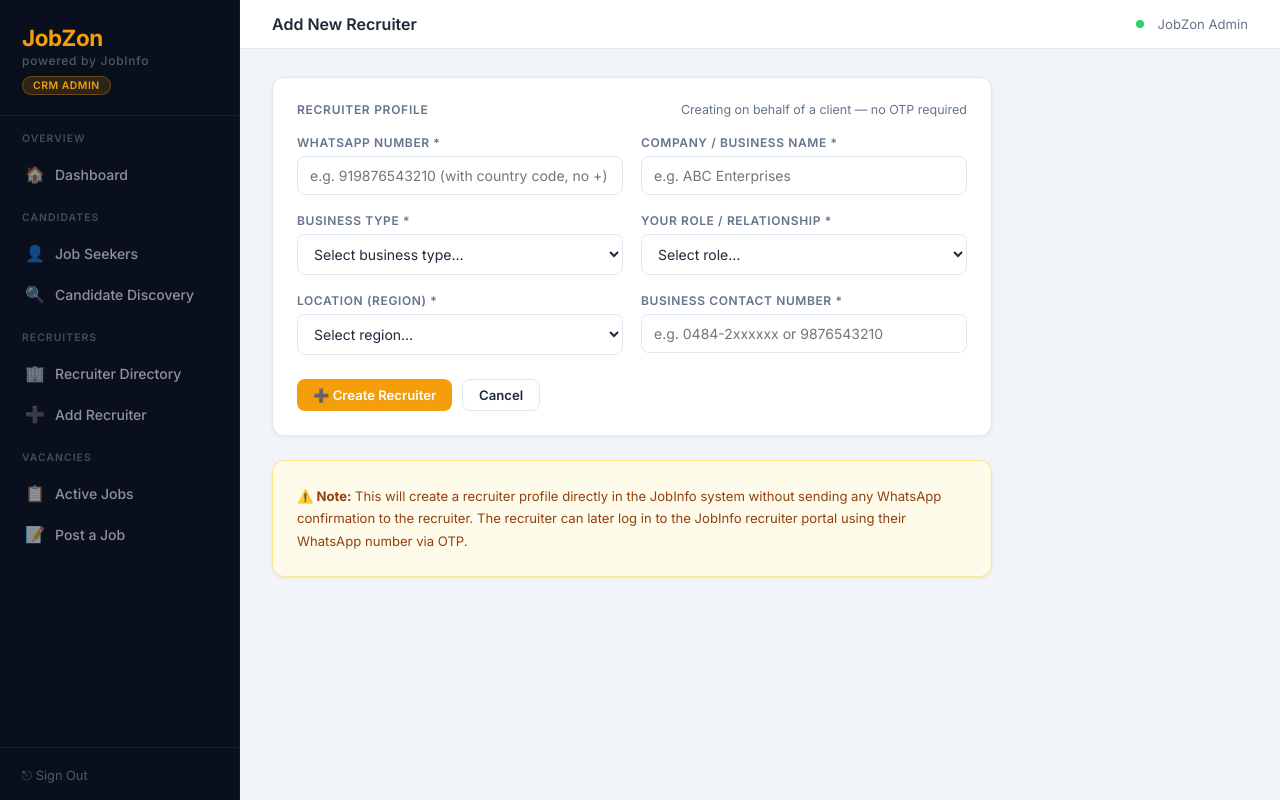
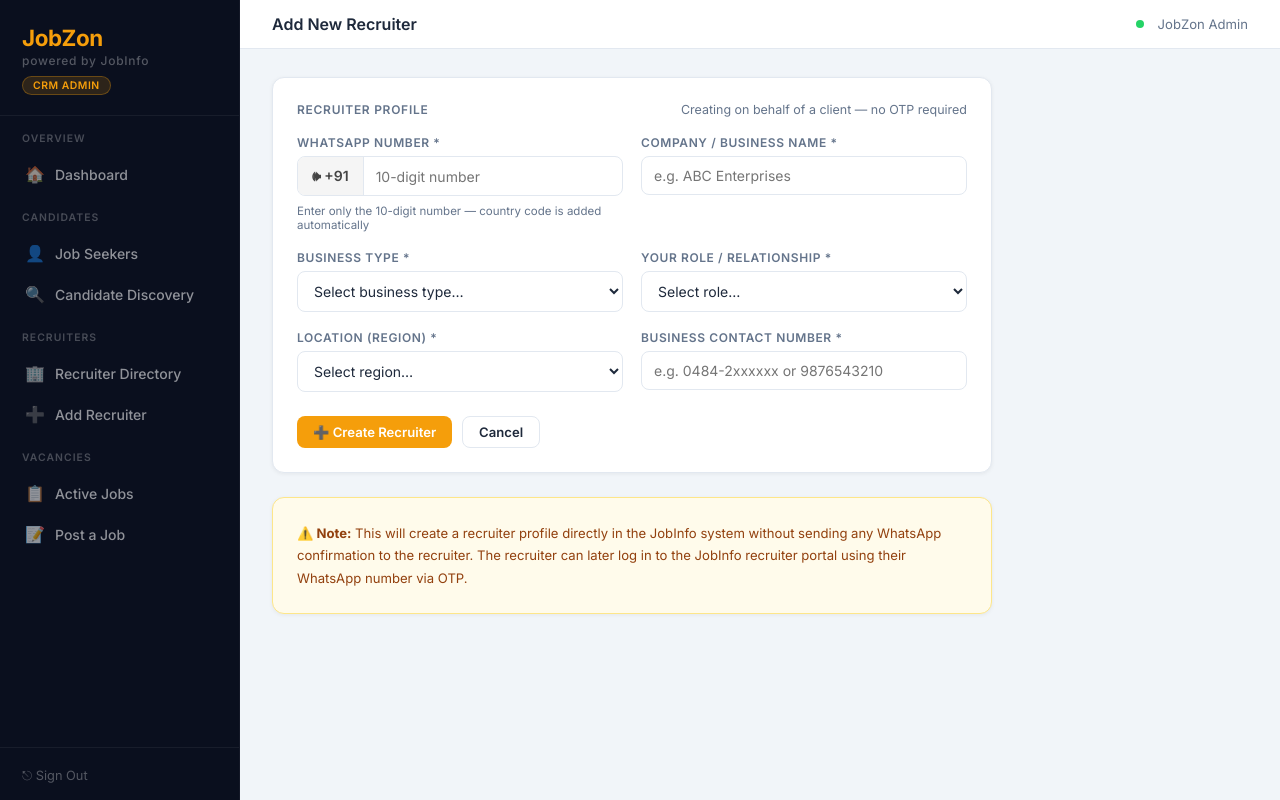
Before and after one commit to iammujthaba/jobinfo_back, a FastAPI app: template app/templates/jobzon/recruiter_form.html in a window 1280 px wide. Run offline with FastAPI, Linux system fonts and the light colour scheme; the template is opened without the code that fills it, so the values that code supplies are empty.

Commit message:
+91 added in jobzon admin recruiter reg, and edit profile added for recruiter dashboard

```diff
--- a/app/routers/jobzon.py
+++ b/app/routers/jobzon.py
@@ -303,7 +303,10 @@ async def jobzon_recruiter_create_submit(
     Create a recruiter profile on behalf of a client (no OTP required).
     JobZon is acting as a trusted intermediary.
     """
-    wa_number = wa_number.strip()
+    # Normalize: strip non-digits, then ensure the 91 country code is present
+    wa_number = "".join(c for c in wa_number if c.isdigit())
+    if not wa_number.startswith("91"):
+        wa_number = "91" + wa_number
     existing = db.query(Recruiter).filter_by(wa_number=wa_number).first()
     if existing:
         return templates.TemplateResponse(
--- a/app/templates/jobzon/base.html
+++ b/app/templates/jobzon/base.html
@@ -401,6 +401,7 @@
         .alert-success { background: #f0fdf4; color: #166534; border: 1px solid #bbf7d0; }
         .alert-error   { background: #fef2f2; color: #991b1b; border: 1px solid #fecaca; }
     </style>
+    {% block styles %}{% endblock %}
 </head>
 <body>
 
--- a/app/templates/jobzon/recruiter_form.html
+++ b/app/templates/jobzon/recruiter_form.html
@@ -1,6 +1,56 @@
 {% extends "jobzon/base.html" %}
 {% block title %}Add Recruiter — JobZon CRM{% endblock %}
 {% block page_title %}Add New Recruiter{% endblock %}
+
+{% block styles %}
+<style>
+  /* ── WhatsApp number prefix input ─────────────────── */
+  .wa-prefix-wrap {
+    display: flex;
+    border: 1px solid var(--border);
+    border-radius: 8px;
+    overflow: hidden;
+    background: #fff;
+    transition: border-color .15s;
+  }
+  .wa-prefix-wrap:focus-within {
+    border-color: var(--gold);
+    box-shadow: 0 0 0 3px rgba(245,158,11,.12);
+  }
+  .wa-prefix-badge {
+    background: #f5f5f5;
+    color: #444;
+    font-size: .875rem;
+    font-weight: 600;
+    padding: 10px 14px;
+    border-right: 1px solid var(--border);
+    white-space: nowrap;
+    user-select: none;
+    display: flex;
+    align-items: center;
+    gap: 5px;
+    flex-shrink: 0;
+  }
+  .wa-prefix-wrap input {
+    border: none !important;
+    border-radius: 0 !important;
+    box-shadow: none !important;
+    flex: 1;
+    min-width: 0;
+    padding: 10px 12px;
+    font-size: .875rem;
+    font-family: inherit;
+    color: var(--text);
+    outline: none;
+    background: transparent;
+  }
+  .wa-prefix-hint {
+    font-size: .72rem;
+    color: var(--muted);
+    margin-top: 2px;
+  }
+</style>
+{% endblock %}
 
 {% block content %}
 <div style="max-width:720px;">
@@ -52,10 +102,17 @@
         <form method="POST" action="/jobzon/recruiters/create" autocomplete="off">
             <div class="form-grid">
                 <div class="form-group">
-                    <label for="rc-wa">WhatsApp Number *</label>
-                    <input type="text" id="rc-wa" name="wa_number"
-                        placeholder="e.g. 919876543210 (with country code, no +)"
-                        value="{{ form_data.wa_number if form_data else '' }}" required>
+                    <label for="rc-wa-digits">WhatsApp Number *</label>
+                    <!-- Locked +91 prefix, admin enters only the 10-digit local number -->
+                    <div class="wa-prefix-wrap">
+                        <span class="wa-prefix-badge">&#128362; +91</span>
+                        <input type="tel" id="rc-wa-digits" placeholder="10-digit number"
+                            maxlength="10" pattern="[0-9]{10}" autocomplete="off"
+                            value="{{ (form_data.wa_number | string)[2:] if form_data and form_data.wa_number and (form_data.wa_number | string).startswith('91') else (form_data.wa_number if form_data else '') }}" required>
+                    </div>
+                    <!-- Hidden field that carries the full 91XXXXXXXXXX value -->
+                    <input type="hidden" id="rc-wa" name="wa_number" value="">
+                    <span class="wa-prefix-hint">Enter only the 10-digit number — country code is added automatically</span>
                 </div>
                 <div class="form-group">
                     <label for="rc-company">Company / Business Name *</label>
@@ -152,9 +209,33 @@
 
 {% block scripts %}
 <script>
-    document.querySelector('form').addEventListener('submit', function () {
-        document.getElementById('btn-create-rec').textContent = 'Creating…';
-        document.getElementById('btn-create-rec').disabled = true;
-    });
+  const form = document.querySelector('form');
+  const digitsInput = document.getElementById('rc-wa-digits');
+  const hiddenWa    = document.getElementById('rc-wa');
+  const submitBtn   = document.getElementById('btn-create-rec');
+
+  // Only allow digits in the 10-digit field
+  digitsInput.addEventListener('input', () => {
+    digitsInput.value = digitsInput.value.replace(/\D/g, '');
+  });
+
+  form.addEventListener('submit', function (e) {
+    const digits = digitsInput.value.replace(/\D/g, '');
+
+    // Validate: must be exactly 10 digits
+    if (digits.length !== 10) {
+      e.preventDefault();
+      digitsInput.setCustomValidity('Please enter a valid 10-digit WhatsApp number.');
+      digitsInput.reportValidity();
+      return;
+    }
+    digitsInput.setCustomValidity('');
+
+    // Assemble full number: 91 + 10 digits
+    hiddenWa.value = '91' + digits;
+
+    submitBtn.textContent = 'Creating\u2026';
+    submitBtn.disabled = true;
+  });
 </script>
 {% endblock %}
```
Also changed, not shown: app/routers/api.py (+57 -0 lines).
